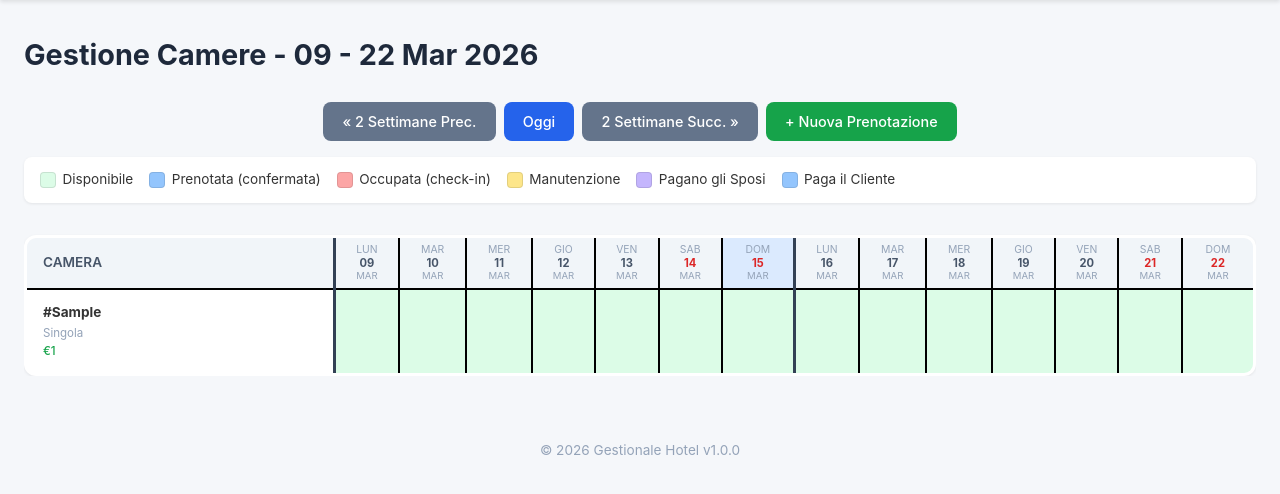
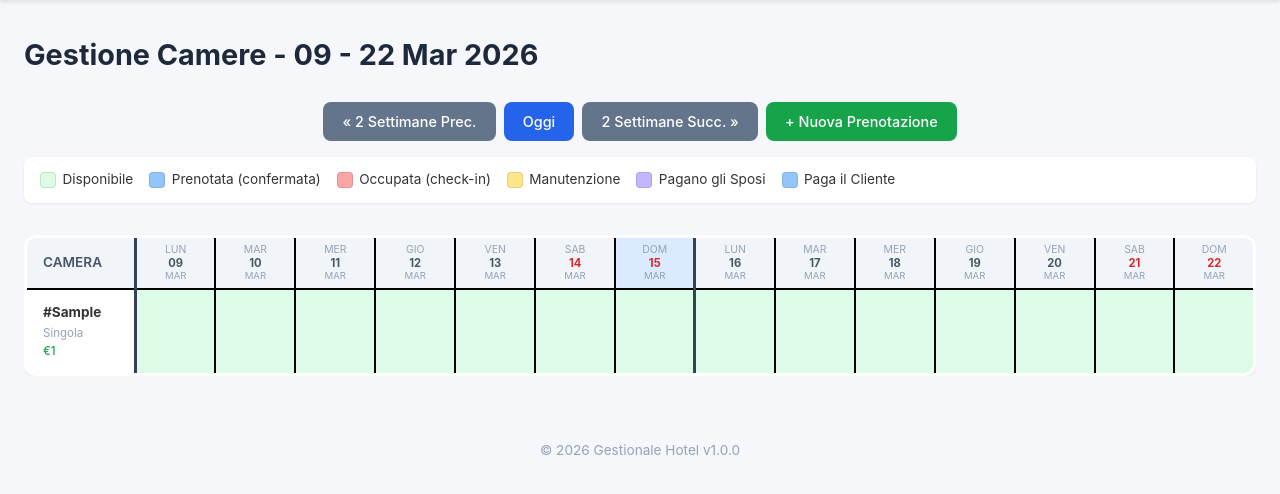
Before and after one commit to geremiacastellani2-jpg/gestionaledefinitivo, a PHP site: page /pages/calendario.php in a window 1280 px wide. Shown: the part 60-554 px from the top of the page. Run offline with PHP 8.4, Linux system fonts and the light colour scheme; tables that the repository leaves empty hold one stand-in row (values such as "Sample post").

Commit message:
style: colonne giorni espanse a tutta larghezza disponibile
table-layout fixed con colonna camera 110px, il resto dello spazio
diviso equamente tra i 14 giorni.

https://claude.ai/code/session_011bbxptVXb6LusjZ3Mbjdbc

```diff
--- a/css/style.css
+++ b/css/style.css
@@ -284,7 +284,7 @@ legend {
 .calendario-tabella {
     font-size: 0.85rem;
     border: 3px solid #000;
-    table-layout: auto;
+    table-layout: fixed;
     width: 100%;
 }
 
@@ -296,7 +296,8 @@ legend {
 .calendario-tabella th.giorno-col-header,
 .calendario-tabella td.giorno-col {
     text-align: center;
-    padding: 0.3rem 0.2rem;
+    padding: 0.4rem 0.2rem;
+    height: 38px;
 }
 
 .calendario-tabella th.giorno-col-header {
@@ -333,12 +334,12 @@ legend {
 .calendario-tabella th.oggi { background: #dbeafe; }
 
 .calendario-tabella th.camera-col-header {
-    min-width: 130px;
+    width: 110px;
     text-align: left;
 }
 
 .calendario-tabella .camera-col {
-    min-width: 130px;
+    width: 110px;
     white-space: nowrap;
     position: sticky;
     left: 0;
```
